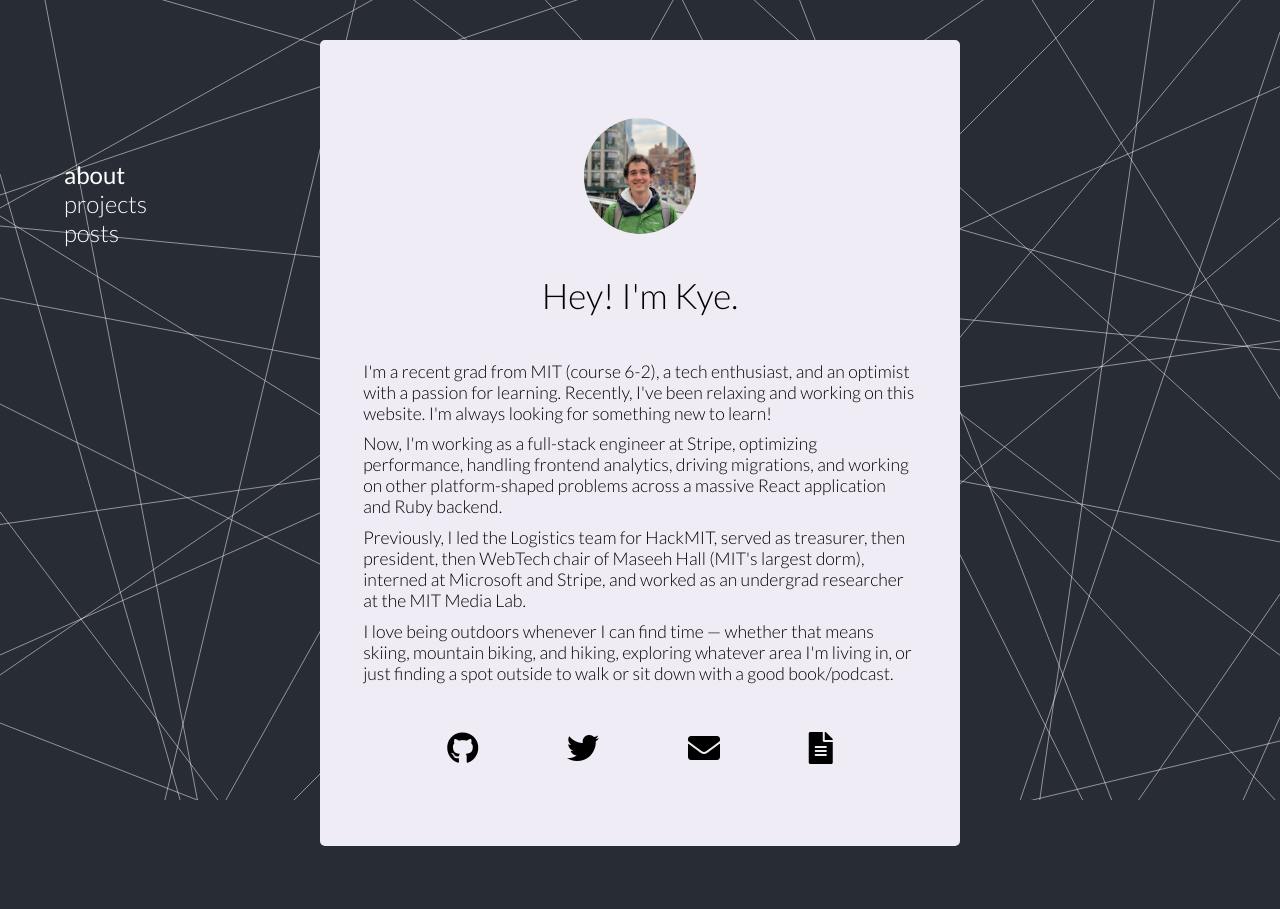
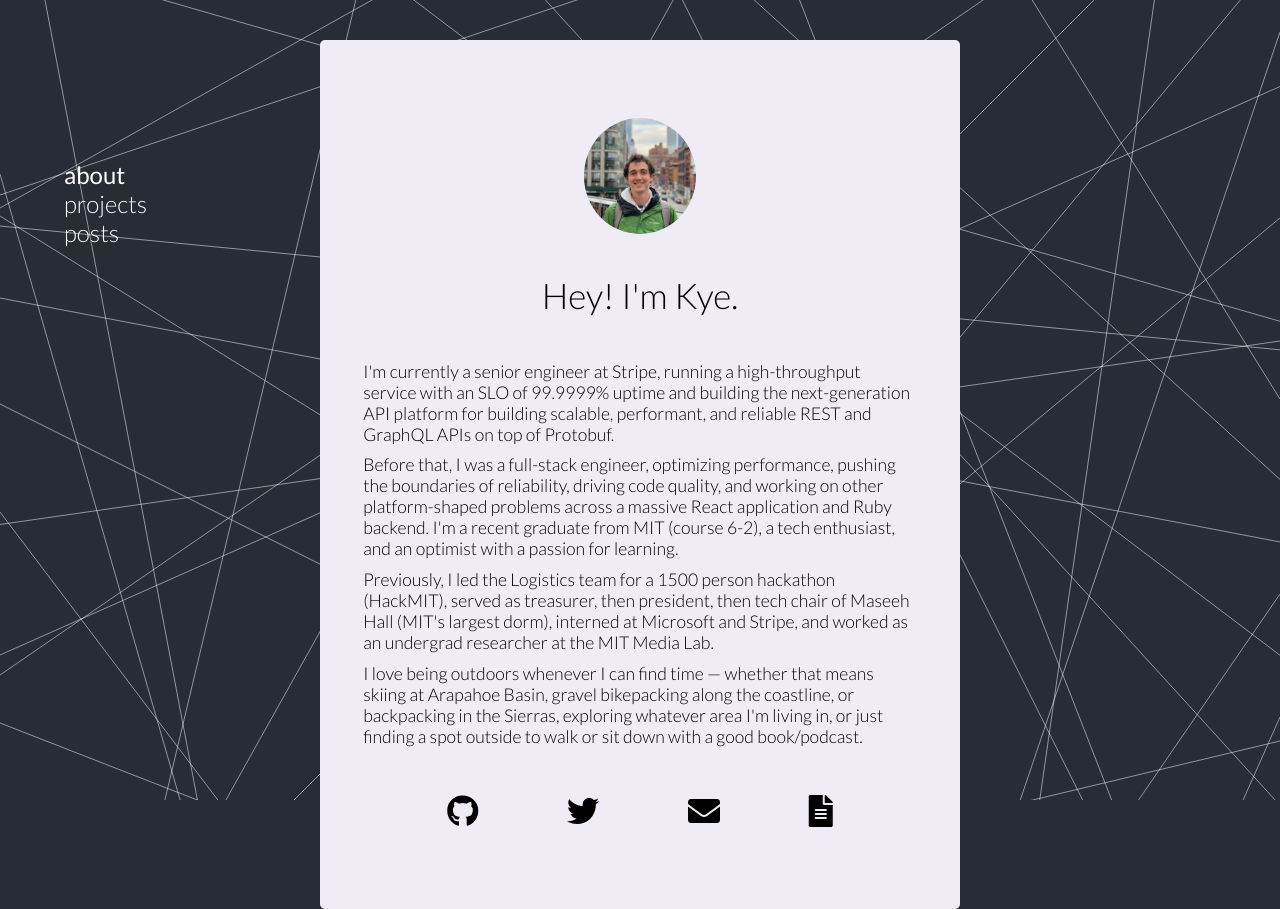
Before and after one commit to kyeb/kyeburchard-next, a Next.js app: page / in a window 1280 px wide. Before the commit the page ends 846 px from the top, so only its background shows below. Built offline with nearby package versions, Linux system fonts and the light colour scheme.

Commit message:
copy updates

```diff
--- a/components/About.tsx
+++ b/components/About.tsx
@@ -18,28 +18,29 @@ const About = () => {
       </div>
       <div className={styles.content}>
         <p>
-          I'm a recent grad from MIT (course 6-2), a tech enthusiast, and an
-          optimist with a passion for learning. Recently, I've been relaxing and
-          working on this website. I'm always looking for something new to
-          learn!
+          I'm currently a senior engineer at Stripe, running a high-throughput
+          service with an SLO of 99.9999% uptime and building the
+          next-generation API platform for building scalable, performant, and
+          reliable REST and GraphQL APIs on top of Protobuf.
         </p>
         <p>
-          Now, I'm working as a full-stack engineer at Stripe, optimizing
-          performance, handling frontend analytics, driving migrations, and
+          Before that, I was a full-stack engineer, optimizing performance,
+          pushing the boundaries of reliability, driving code quality, and
           working on other platform-shaped problems across a massive React
-          application and Ruby backend.
+          application and Ruby backend. I'm a recent graduate from MIT (course
+          6-2), a tech enthusiast, and an optimist with a passion for learning.
         </p>
         <p>
-          Previously, I led the Logistics team for HackMIT, served as treasurer,
-          then president, then WebTech chair of Maseeh Hall (MIT's largest
-          dorm), interned at Microsoft and Stripe, and worked as an undergrad
-          researcher at the MIT Media Lab.
+          Previously, I led the Logistics team for a 1500 person hackathon
+          (HackMIT), served as treasurer, then president, then tech chair of
+          Maseeh Hall (MIT's largest dorm), interned at Microsoft and Stripe,
+          and worked as an undergrad researcher at the MIT Media Lab.
         </p>
         <p>
           I love being outdoors whenever I can find time — whether that means
-          skiing, mountain biking, and hiking, exploring whatever area I'm
-          living in, or just finding a spot outside to walk or sit down with a
-          good book/podcast.
+          skiing at Arapahoe Basin, gravel bikepacking along the coastline, or
+          backpacking in the Sierras, exploring whatever area I'm living in, or just finding a
+          spot outside to walk or sit down with a good book/podcast.
         </p>
       </div>
       <div className={styles.links}>
--- a/components/projects/ProjectsList.tsx
+++ b/components/projects/ProjectsList.tsx
@@ -9,7 +9,7 @@ interface ProjectsListProps {
 const ProjectsList = (props: ProjectsListProps) => {
   return (
     <>
-      <h1 className={styles.header}>a few things i've worked on recently</h1>
+      <h1 className={styles.header}>a few things i've worked on over the years</h1>
       <div className={styles.grid}>
         {props.projects.map((project) => (
           <Project info={project} key={project.name} />
```
